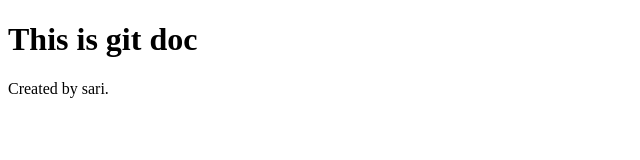
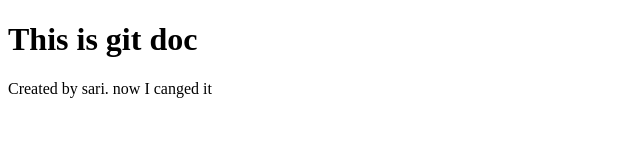
Before and after one commit to sari1108/test2, a plain HTML site: page index.html in a window 1280 px wide. Shown: the whole page, without its empty margins (0-640 px from the left). Drawn offline with Linux system fonts and the light colour scheme.

Commit message:
change index.html

```diff
--- a/index.html
+++ b/index.html
@@ -9,6 +9,7 @@
     <h1>This is git doc</h1>
     <p>
         Created by sari.
+        now I canged it
     </p>
 </body>
 </html>
```
